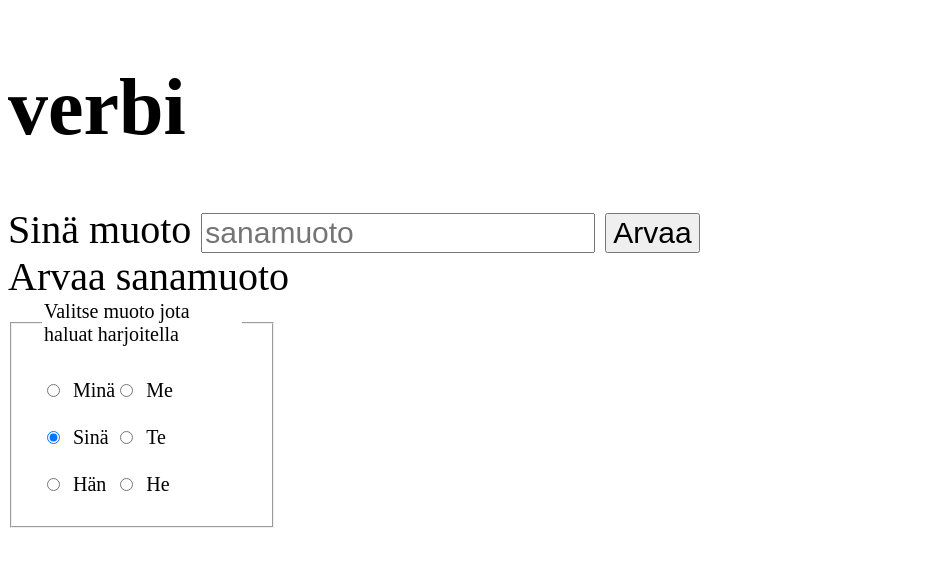
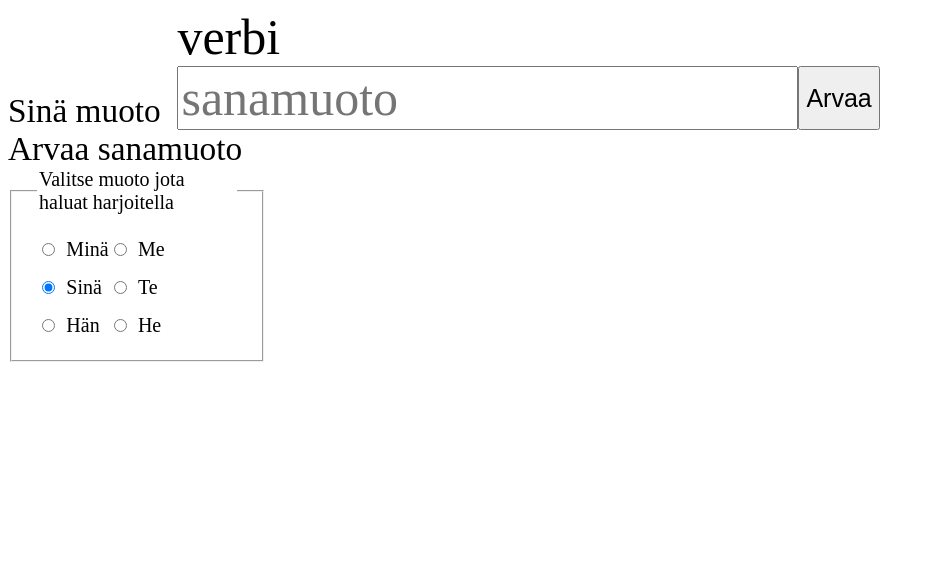
Before and after one commit to fpdotmonkey/fi_dict, a plain HTML site: page index.html in a window 1280 px wide. Shown: the whole page, without its empty margins (0-935 px from the left). Drawn offline with nearby package versions, Linux system fonts and the light colour scheme; no server answers.

Commit message:
Rework the Question-Answer form to be clearer
When I showed Oliver (native speaker) this site, he didn't at first
recognize that the big word in bold at the top was the word he should be
conjugating.  That meant that the UI's structure didn't make that clear.

Lining up the left edges of the prompt and answer I feel makes it clear
they're related.  As a bonus, it helps to diagnose errors due to bad
typing since the letters line up (though you need to explicitly make the
prompt and answer be the same font for this to work).

```diff
--- a/index.html
+++ b/index.html
@@ -4,17 +4,12 @@
   <meta charset="utf-8">
   <style>
 body {
-  font-size: 30pt;
-}
-
-input[type="text"]
-{
-    font-size:30px;
+  font-size: 25pt;
 }
 
 input[type="submit"]
 {
-    font-size:30px;
+    font-size:25px;
 }
 
 main {
@@ -29,15 +24,28 @@ legend {
   font-size: 20px;
 }
 
-#muoto-selector {
+.flex-row {
   display: flex;
   flex-flow: row;
-  width: 200px;
 }
 
-.person-set {
+.flex-column {
   display: flex;
   flex-flow: column;
+}
+
+.flex-align-end {
+  align-items: end;
+}
+
+.flex-no-shrink {
+  flex-shrink: 0;
+}
+
+.question-and-answer {
+  font-size: 50px;
+  font-family: serif;
+  width: 100%;
 }
 
 .muoto {
@@ -171,28 +179,41 @@ function on_muoto_change(event) {
 </head>
 <body>
   <main>
-    <h1 id="prompt">verbi</h1>
     <form id="answer" onsubmit="on_answer_guessed(event)">
-      <label id="answer-label" title="Sinä form">Sinä muoto</label>
+      <div class="flex-row flex-align-end">
+        <label
+          id="answer-label"
+          class="flex-no-shrink"
+          for="prompt"
+          title="Sinä form"
+          >Sinä muoto</label>
+        <div style="width: 0.5em"></div>
+        <div class="flex-column">
+          <div id="prompt" class="question-and-answer">verbi</div>
+          <div class="flex-row">
             <input
               id="answer-input"
+              class="question-and-answer"
               type="text"
               placeholder="sanamuoto"
               spellcheck="false"
               autocorrect="off"
               autocapitalize="none">
             <input type="submit" value="Arvaa" title="Guess">
+          </div>
+        </div>
+      </div>
     </form>
     <div>
       <span id="feedback" title="Guess the word form">Arvaa sanamuoto</span>
     </div>
     <div><span id="record"></span></div>
     <form onchange="on_muoto_change(event)">
-      <fieldset id="muoto-selector">
+      <fieldset class="flex-row" style="width: 200px">
         <legend
           title="Select the form which you want to practice"
           >Valitse muoto jota haluat harjoitella</legend>
-        <div class="person-set">
+        <div class="flex-column">
           <div>
             <input
               type="radio"
@@ -222,7 +243,7 @@ function on_muoto_change(event) {
             <label for="muoto-hän" class="muoto">Hän</label>
           </div>
         </div>
-        <div class="person-set">
+        <div class="flex-column">
           <div>
             <input
               type="radio"
```
Lines whose indentation alone changed are shown as unchanged.
